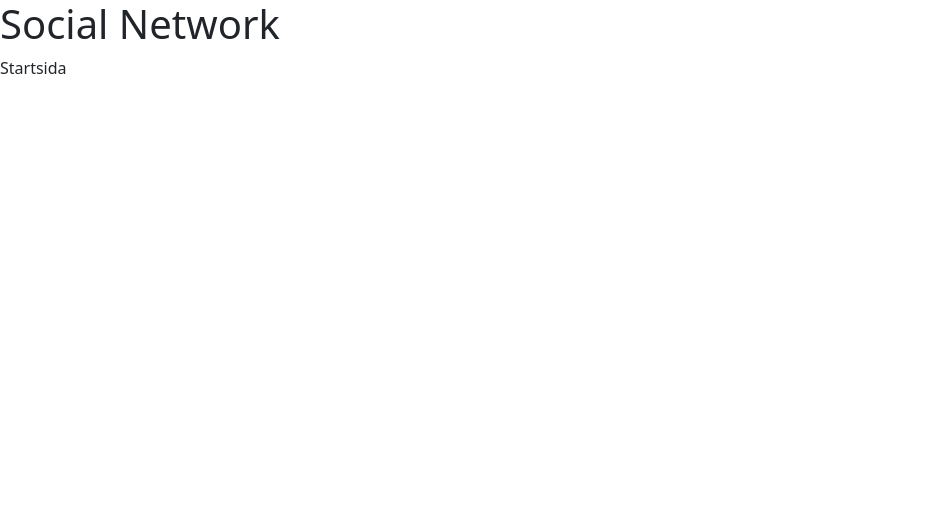
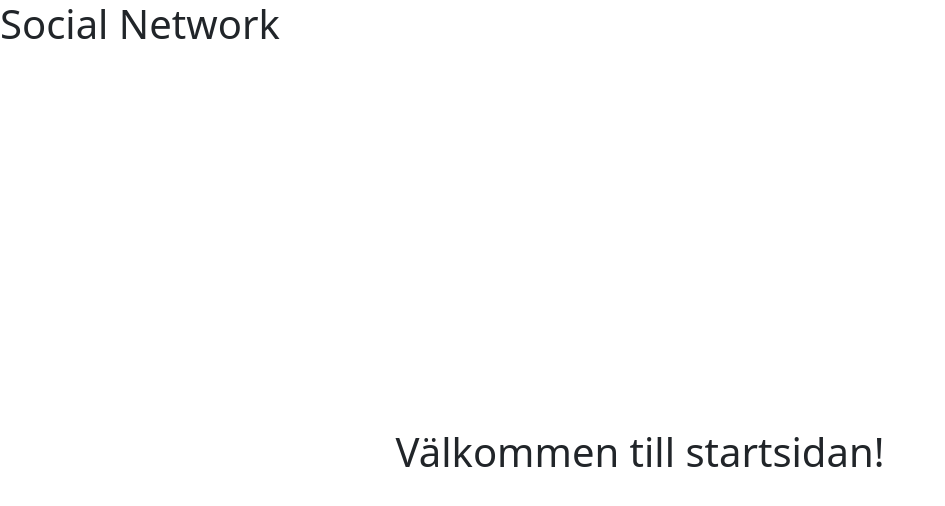
Before and after one commit to WilliamSkogh/SocialNetwork, a React (Vite) app in the folder frontend/: page / in a window 1280 px wide. Shown: the top 506 px of the page, without its empty margins (0-945 px from the left). Built offline with nearby package versions, Linux system fonts and the light colour scheme.

Commit message:
Home component, wip

```diff
--- /dev/null
+++ b/frontend/pages/Home.tsx
@@ -0,0 +1,9 @@
+import { Container } from "react-bootstrap";
+
+export default function Home() {
+    return (
+        <Container className="d-flex align-items-center justify-content-center" style={{ minHeight: "100vh" }}>
+            <h1>Välkommen till startsidan!</h1>
+        </Container>
+    );
+}
--- a/frontend/router.tsx
+++ b/frontend/router.tsx
@@ -2,6 +2,7 @@ import { createBrowserRouter } from "react-router-dom";
 import RegisterPage from "./pages/RegisterPage";
 import AppLayout from "./layouts/AppLayout";
 import LoginPage from "./pages/LoginPage";
+import Home from "./pages/Home";
 
 export const router = createBrowserRouter([
     {
@@ -9,7 +10,7 @@ export const router = createBrowserRouter([
         children: [
             {
                 path: "/",
-                element: <div>Startsida {/*ska väl vara <HomePage/> här */}</div>
+                element: <Home />
             },
             {
                 path: "/register",
```
